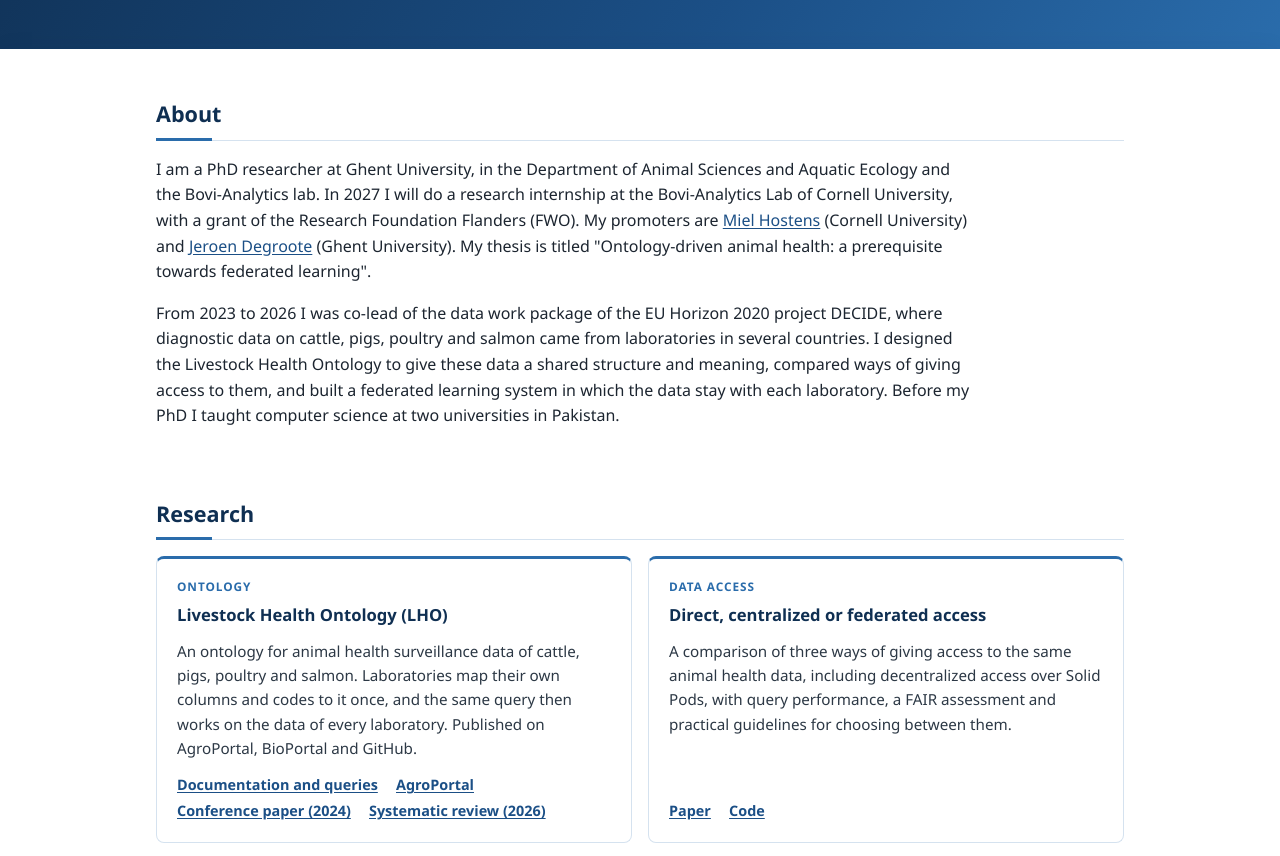
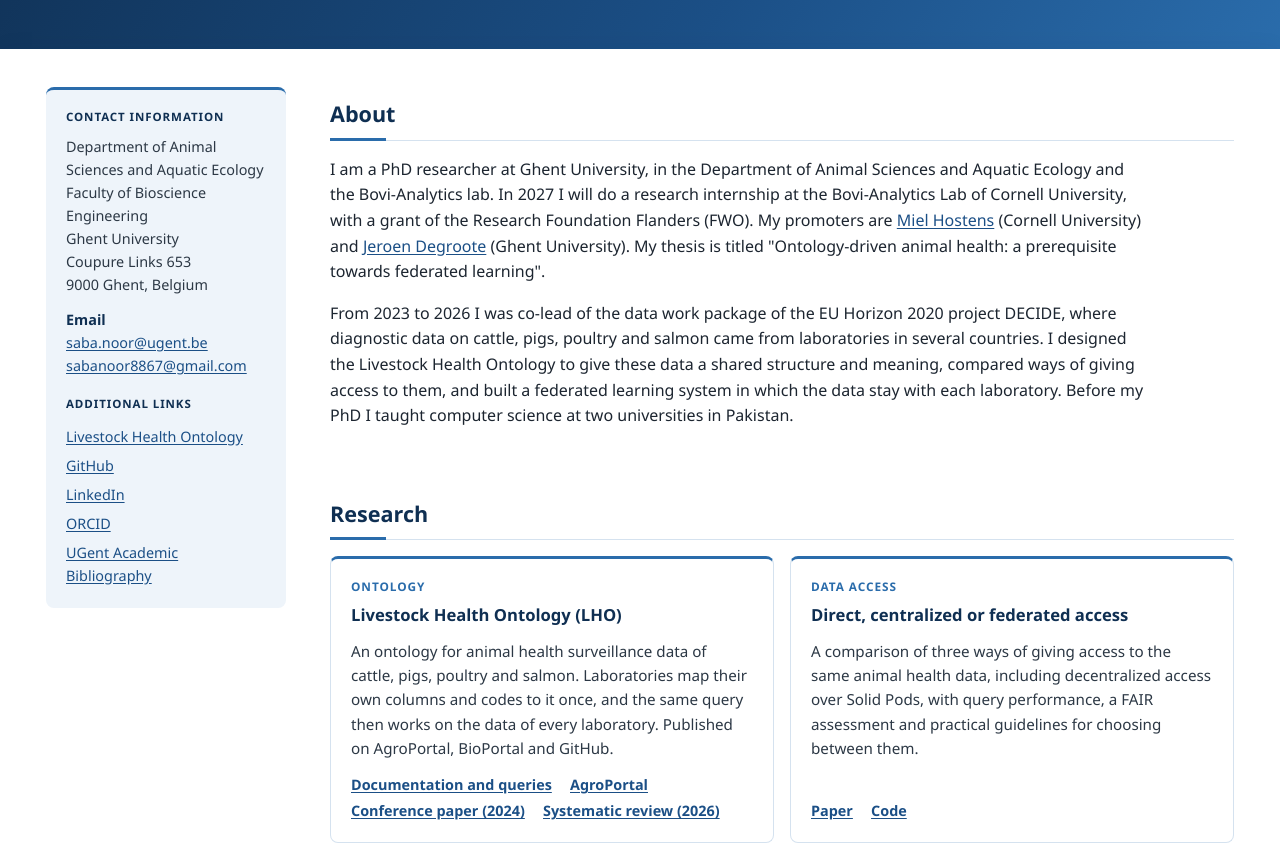
Before and after one commit to sabanoor8867/sabanoor8867.github.io, a plain HTML site: page index.html in a window 1280 px wide. Shown: the part 317-1173 px from the top of the page. Drawn offline with Linux system fonts and the light colour scheme.

Commit message:
Add contact panel

```diff
--- a/index.html
+++ b/index.html
@@ -67,6 +67,19 @@ ol.pubs a{word-break:break-word}
 footer{padding:30px 0 36px 0;color:var(--soft);font-size:0.86em;border-top:1px solid var(--line);margin-top:30px}
 @media (max-width:640px){.item{flex-direction:column;gap:2px}.when{flex:none}header h1{font-size:1.9em}.grid.two{grid-template-columns:1fr}nav .wrap{gap:14px}}
 @media print{nav,.buttons{display:none}header{background:none;color:#000}header p,.role{color:#000 !important}main{box-shadow:none}.card{break-inside:avoid}body{background:#fff;font-size:11pt}}
+
+.wrap{max-width:1240px}
+.layout{display:grid;grid-template-columns:240px minmax(0,1fr);gap:44px;align-items:start}
+aside{position:sticky;top:64px;margin-top:38px;padding:18px 20px;background:var(--pale);border-radius:8px;border-top:3px solid var(--mid);font-size:0.9em;color:#2c3845}
+aside h4{margin:0 0 8px 0;color:var(--navy);font-size:0.8em;text-transform:uppercase;letter-spacing:0.08em}
+aside h4:not(:first-child){margin-top:18px}
+aside p{margin:0 0 12px 0}
+aside span{display:block;font-weight:600;color:var(--navy)}
+aside a{word-break:break-word}
+aside ul{list-style:none;margin:0;padding:0}
+aside li{padding:3px 0}
+@media (max-width:900px){.layout{grid-template-columns:1fr;gap:0}aside{position:static;margin-top:24px}}
+@media print{aside{position:static}}
 </style>
 <script type="application/ld+json">
 {
@@ -115,7 +128,25 @@ footer{padding:30px 0 36px 0;color:var(--soft);font-size:0.86em;border-top:1px s
   </div>
 </div></header>
 
-<main><div class="wrap">
+<main><div class="wrap layout">
+
+<aside>
+  <h4>Contact information</h4>
+  <p>Department of Animal Sciences and Aquatic Ecology<br>Faculty of Bioscience Engineering<br>Ghent University<br>
+  Coupure Links 653<br>9000 Ghent, Belgium</p>
+  <p><span>Email</span><a href="mailto:saba.noor@ugent.be">saba.noor@ugent.be</a><br>
+  <a href="mailto:sabanoor8867@gmail.com">sabanoor8867@gmail.com</a></p>
+  <h4>Additional links</h4>
+  <ul>
+    <li><a href="https://decide-project-eu.github.io/LivestockHealthOntology/">Livestock Health Ontology</a></li>
+    <li><a href="https://github.com/sabanoor8867">GitHub</a></li>
+    <li><a href="https://www.linkedin.com/in/saba-noor-70482b291">LinkedIn</a></li>
+    <li><a href="https://orcid.org/0000-0003-0232-508X">ORCID</a></li>
+    <li><a href="https://biblio.ugent.be/person/c6546091-6692-11ed-b2b4-e3e13ce605c1">UGent Academic Bibliography</a></li>
+  </ul>
+</aside>
+
+<div class="content">
 
 <section id="about">
 <h2>About</h2>
@@ -308,6 +339,7 @@ Publications: <a href="https://biblio.ugent.be/person/c6546091-6692-11ed-b2b4-e3
 </section>
 
 <footer>Saba Noor, Ghent, Belgium. Last updated November 2026.</footer>
+</div>
 </div></main>
 
 </body>
```
